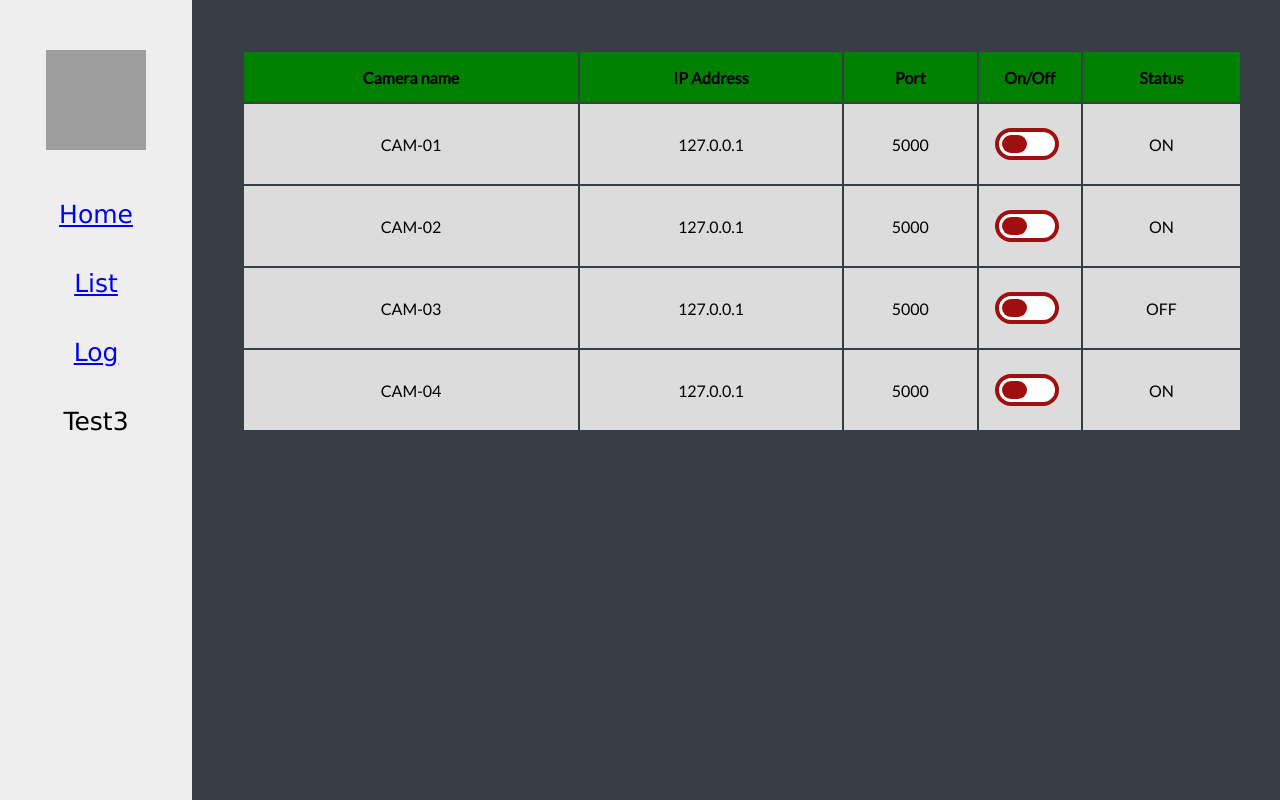
After one commit to PhilippeDaele/DV1512-Sakerhetsprojekt, a Flask app: template Frontend/templates/page1.html in a window 1280 px wide. The commit adds this page. Run offline with Flask 3, Linux system fonts and the light colour scheme; the template is opened without the code that fills it, so the values that code supplies are empty; grey boxes are pictures that could not be loaded.

Commit message:
Add files via upload

```diff
--- a/Frontend/templates/base.html
+++ b/Frontend/templates/base.html
@@ -5,19 +5,25 @@
     <meta name="viewport" content="width=device-width, initial-scale=1.0">
     <meta http-equiv="X-UA-Compatible" content="ie=edge">
     <link rel="stylesheet" href="{{ url_for('static', filename='css/main.css')}}">
+    <style>
+        @import url('https://fonts.googleapis.com/css2?family=Lato&display=swap');
+    </style>
     <title>Document</title>
     {% block head %}{% endblock %}
 </head>
 <body>
     <div class="background">
         <div class="sidepanel">
-            <img style="width: 100px; height:100px;" src="http://ncsmadison.com/wp-content/uploads/2018/01/Security-Icon-2.png">
-            <a class="sidepanel-urls">Home</a>
-            <a class="sidepanel-urls">Test1</a>
-            <a class="sidepanel-urls">Test2</a>
+            <img class="sidepanel-logo" src="http://ncsmadison.com/wp-content/uploads/2018/01/Security-Icon-2.png">
+            <a class="sidepanel-urls" href="/">Home</a>
+            <a class="sidepanel-urls" href="{{ url_for('page1')}}">List</a>
+            <a class="sidepanel-urls" href="{{ url_for('logger')}}">Log</a>
             <a class="sidepanel-urls">Test3</a>
         </div>
+        <div class="main-container">
+            {% block body %}{% endblock %}
+        </div>
     </div>
-    {% block body %}{% endblock %}
+
 </body>
 </html>
--- /dev/null
+++ b/Frontend/templates/page1.html
@@ -0,0 +1,57 @@
+{% extends 'base.html' %}
+
+{% block head %}
+<link rel="stylesheet" href="{{ url_for('static', filename='css/page1.css')}}">
+{% endblock %}
+
+{% block body %}
+<table class="rwd-table">
+    <tr class="table-header">
+        <th>Camera name</th>
+        <th>IP Address</th>
+        <th>Port</th>
+        <th>On/Off</th>
+        <th>Status</th>
+    </tr>
+    <tr class="table-entry"> <!--add id for identifying object-->
+        <td data-th="Camera name">CAM-01</td>
+        <td data-th="IP Address">127.0.0.1</td>
+        <td data-th="port">5000</td>
+        <td data-th="On/Off" class="button-values">
+            <input class="tgl tgl-flat" id="cb1" type="checkbox"/>
+            <label class="tgl-btn" for="cb1"></label>
+        </td>
+        <td data-th="Status">ON</td>
+    </tr>
+    <tr class="table-entry">
+        <td data-th="Camera name">CAM-02</td>
+        <td data-th="IP Address">127.0.0.1</td>
+        <td data-th="port">5000</td>
+        <td data-th="On/Off">
+            <input class="tgl tgl-flat" id="cb2" type="checkbox"/>
+            <label class="tgl-btn" for="cb2"></label>
+        </td>
+        <td data-th="Status">ON</td>
+    </tr>
+    <tr class="table-entry">
+        <td data-th="Camera name">CAM-03</td>
+        <td data-th="IP Address">127.0.0.1</td>
+        <td data-th="port">5000</td>
+        <td class="test" data-th="On/Off">
+            <input class="tgl tgl-flat" id="cb3" type="checkbox"/>
+            <label class="tgl-btn" for="cb3"></label>
+        </td>
+        <td data-th="Status">OFF</td>
+    </tr>
+    <tr class="table-entry">
+        <td data-th="Camera name">CAM-04</td>
+        <td data-th="IP Address">127.0.0.1</td>
+        <td data-th="port">5000</td>
+        <td data-th="On/Off">
+            <input class="tgl tgl-flat" id="cb4" type="checkbox"/>
+            <label class="tgl-btn" for="cb4"></label>
+        </td>
+        <td data-th="Status">ON</td>
+    </tr>
+    </table>
+{% endblock %}
```
Also changed, not shown: Frontend/templates/index.html (+36 -1 lines), Frontend/templates/logger.html (added, +7 -0 lines), Frontend/templates/login.html (added, +26 -0 lines).
